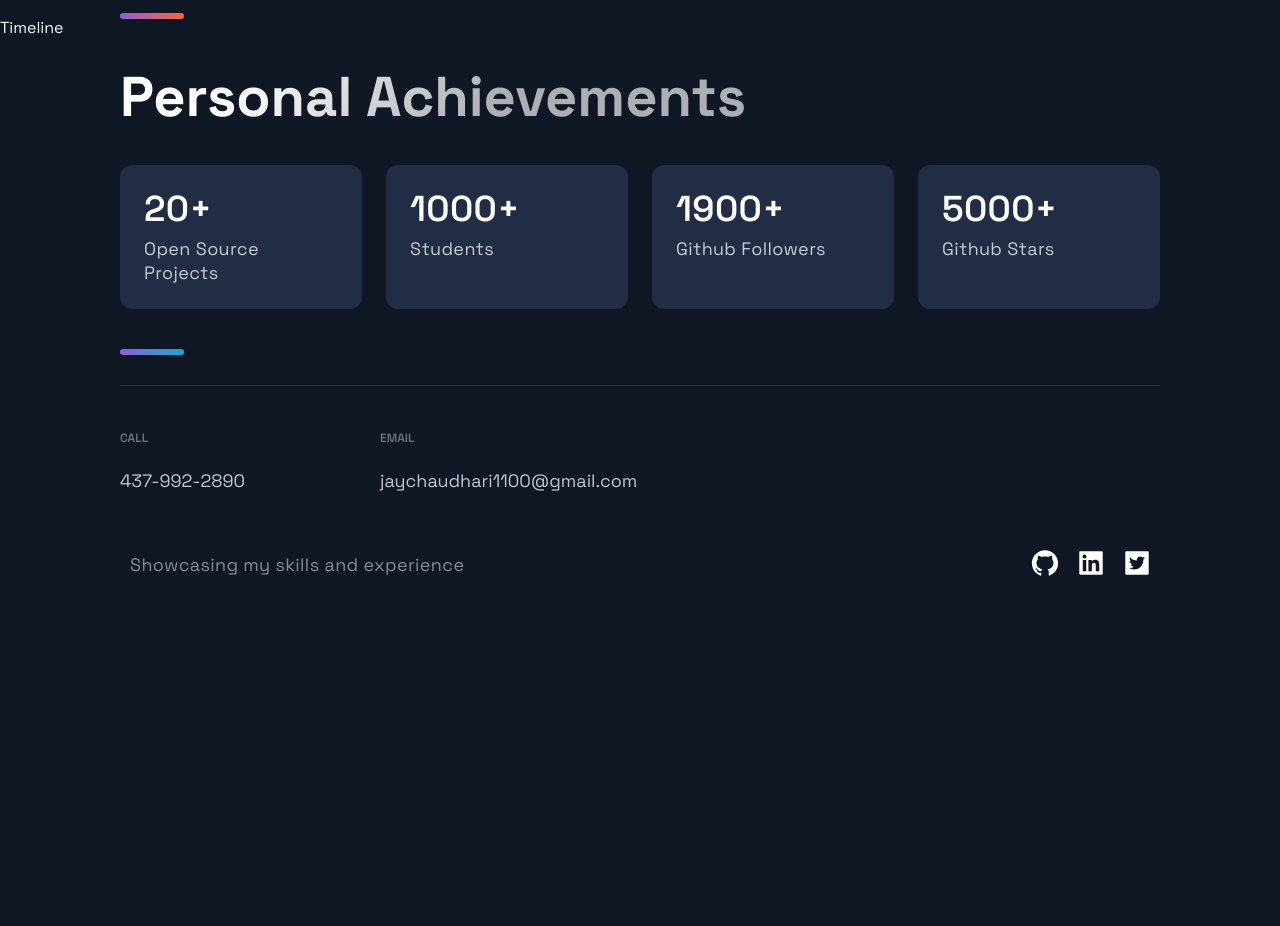
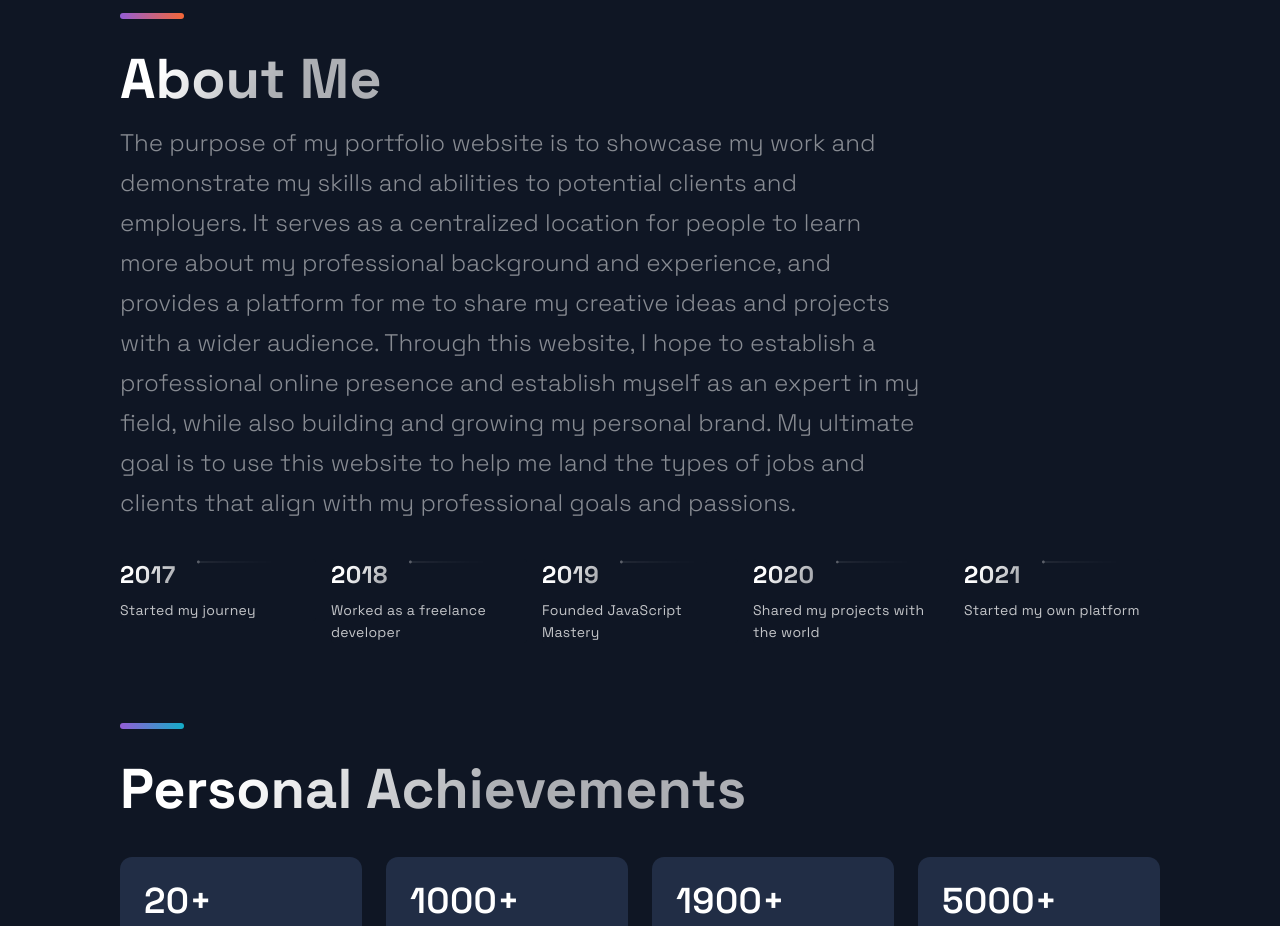
Before and after one commit to JayAtSeneca/Portfolio, a Next.js app: page / in a window 1280 px wide. Shown: the part 3200-4126 px from the top of the page. Before the commit the page ends 3840 px from the top, so only its background shows below. Built offline with nearby package versions, Linux system fonts and the light colour scheme.

Commit message:
timeline done

```diff
--- a/components/TimeLine/TimeLine.js
+++ b/components/TimeLine/TimeLine.js
@@ -1,51 +1,117 @@
 import React, { useState, useRef, useEffect } from 'react';
 
 import { CarouselButton, CarouselButtonDot, CarouselButtons, CarouselContainer, CarouselItem, CarouselItemImg, CarouselItemText, CarouselItemTitle, CarouselMobileScrollNode } from './TimeLineStyles';
-import { Section, SectionDivider, SectionText, SectionTitle } from '../../styles/GlobalComponents';
+import { Section, SectionDivider, SectionText, SectionTitle } from '../../styles/GlobalComponents/index';
 import { TimeLineData } from '../../constants/constants';
 
 const TOTAL_CAROUSEL_COUNT = TimeLineData.length;
 
 const Timeline = () => {
-  // const [activeItem, setActiveItem] = useState(0);
-  // const carouselRef = useRef();
+  const [activeItem, setActiveItem] = useState(0);
+  const carouselRef = useRef();
 
-  // const scroll = (node, left) => {
-  //   return node.scrollTo({ left, behavior: 'smooth' });
-  // }
+  const scroll = (node, left) => {
+    return node.scrollTo({ left, behavior: 'smooth' });
+  }
 
-  // const handleClick = (e, i) => {
-  //   e.preventDefault();
+  const handleClick = (e, i) => {
+    e.preventDefault();
 
-  //   if (carouselRef.current) {
-  //     const scrollLeft = Math.floor(carouselRef.current.scrollWidth * 0.7 * (i / TimeLineData.length));
+    if (carouselRef.current) {
+      const scrollLeft = Math.floor(carouselRef.current.scrollWidth * 0.7 * (i / TimeLineData.length));
 
-  //     scroll(carouselRef.current, scrollLeft);
-  //   }
-  // }
+      scroll(carouselRef.current, scrollLeft);
+    }
+  }
 
-  // const handleScroll = () => {
-  //   if (carouselRef.current) {
-  //     const index = Math.round((carouselRef.current.scrollLeft / (carouselRef.current.scrollWidth * 0.7)) * TimeLineData.length);
+  const handleScroll = () => {
+    if (carouselRef.current) {
+      const index = Math.round((carouselRef.current.scrollLeft / (carouselRef.current.scrollWidth * 0.7)) * TimeLineData.length);
 
-  //     setActiveItem(index);
-  //   }
-  // }
+      setActiveItem(index);
+    }
+  }
 
-  // // snap back to beginning of scroll when window is resized
-  // // avoids a bug where content is covered up if coming from smaller screen
-  // useEffect(() => {
-  //   const handleResize = () => {
-  //     scroll(carouselRef.current, 0);
-  //   }
+  useEffect(() => {
+    const handleResize = () => {
+      scroll(carouselRef.current, 0);
+    }
 
-  //   window.addEventListener('resize', handleResize);
-  // }, []);
+    window.addEventListener('resize', handleResize);
+  }, []);
 
   return (
-    <div>
-      Timeline
-    </div>
+    <Section id="about">
+      <SectionTitle>About Me</SectionTitle>
+      <SectionText>
+        The purpose of my portfolio website is to showcase my work and demonstrate my skills and abilities to potential clients and employers. It serves as a centralized location for people to learn more about my professional background and experience, and provides a platform for me to share my creative ideas and projects with a wider audience. Through this website, I hope to establish a professional online presence and establish myself as an expert in my field, while also building and growing my personal brand. My ultimate goal is to use this website to help me land the types of jobs and clients that align with my professional goals and passions.
+      </SectionText>
+      <CarouselContainer ref={carouselRef} onScroll={handleScroll}>
+        <>
+          {TimeLineData.map((item, index) => (
+            <CarouselMobileScrollNode
+              key={index}
+              final={index === TOTAL_CAROUSEL_COUNT - 1}>
+              <CarouselItem
+                index={index}
+                id={`carousel__item-${index}`}
+                active={activeItem}
+                onClick={(e) => handleClick(e, index)}>
+                <CarouselItemTitle>
+                  {`${item.year}`}
+                  <CarouselItemImg
+                    width="208"
+                    height="6"
+                    viewBox="0 0 208 6"
+                    fill="none"
+                    xmlns="http://www.w3.org/2000/svg">
+                    <path
+                      fill-rule="evenodd"
+                      clip-rule="evenodd"
+                      d="M2.5 5.5C3.88071 5.5 5 4.38071 5 3V3.5L208 3.50002V2.50002L5 2.5V3C5 1.61929 3.88071 0.5 2.5 0.5C1.11929 0.5 0 1.61929 0 3C0 4.38071 1.11929 5.5 2.5 5.5Z"
+                      fill="url(#paint0_linear)"
+                      fill-opacity="0.33"
+                    />
+                    <defs>
+                      <linearGradient
+                        id="paint0_linear"
+                        x1="-4.30412e-10"
+                        y1="0.5"
+                        x2="208"
+                        y2="0.500295"
+                        gradientUnits="userSpaceOnUse">
+                        <stop stop-color="white" />
+                        <stop
+                          offset="0.79478"
+                          stop-color="white"
+                          stop-opacity="0"
+                        />
+                      </linearGradient>
+                    </defs>
+                  </CarouselItemImg>
+                </CarouselItemTitle>
+                <CarouselItemText>{item.text}</CarouselItemText>
+              </CarouselItem>
+            </CarouselMobileScrollNode>
+          ))}
+        </>
+      </CarouselContainer>
+      <CarouselButtons>
+        {TimeLineData.map((item, index) => {
+          return (
+            <CarouselButton
+              key={index}
+              index={index}
+              active={activeItem}
+              onClick={(e) => handleClick(e, index)}
+              type="button">
+              <CarouselButtonDot active={activeItem} />
+            </CarouselButton>
+          );
+        })}
+      </CarouselButtons>
+      <SectionDivider />
+    </Section>
   );
 };
 
```
